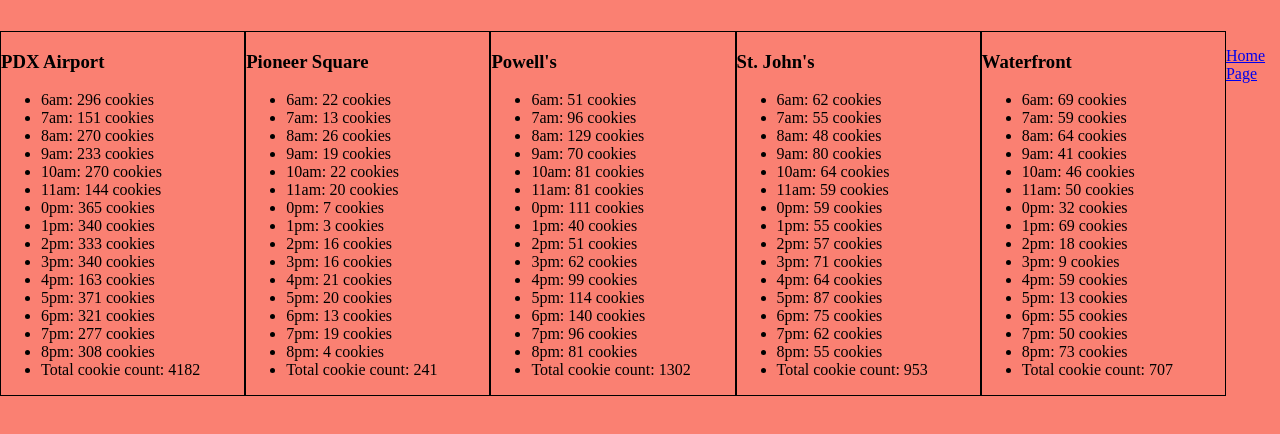
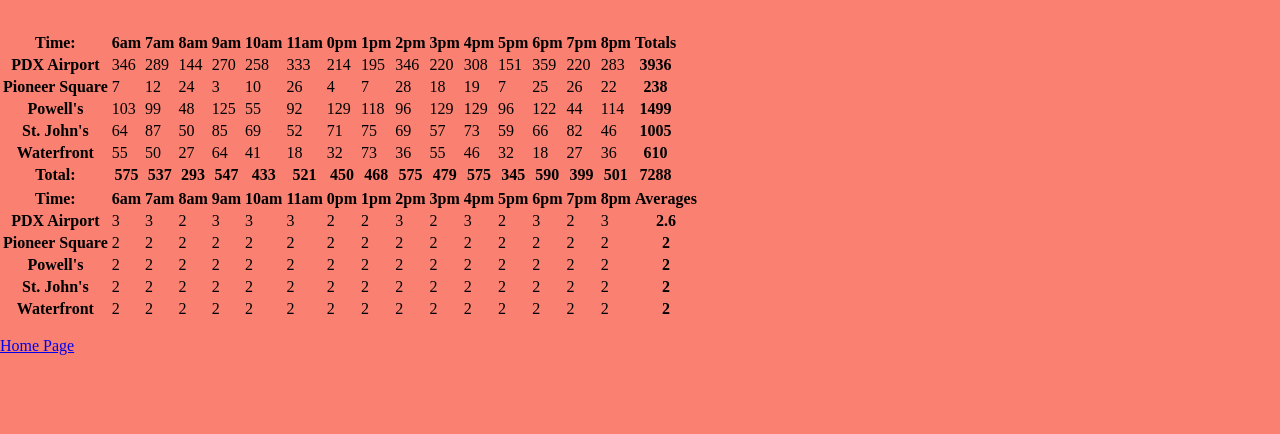
Before and after one commit to DaNish808/cookies, a plain HTML site: page sales.html in a window 1280 px wide. Shown: the part 70-504 px from the top of the page. Drawn offline with Linux system fonts and the light colour scheme.

Commit message:
utilized constructor notation for the shops; calculated cookie tossers needed per hour; added data to tables

```diff
--- a/app.js
+++ b/app.js
@@ -1,4 +1,6 @@
 
+// old code using literal object notation
+(function() {
     var shop1 = {
         location: 'PDX Airport',
         minCustomers: 23,
@@ -20,7 +22,7 @@ var shop1 = {
             return customers;
         },
 
-    calcHourlyCookieLog: function() {
+        calcLogs: function() {
             for(var i = 6; i <= 20; i++){
                 if(Math.floor(i / 12) === 0) {
                     this.dailyCookiesPerHourLog[0].push( (i) + 'am: ' );
@@ -46,7 +48,7 @@ var shop1 = {
             return this.totalCookies;
         },
 
-    toDOM: function() {
+        cookiesToDOM: function() {
             var mainVar = document.getElementById('main');
             var articleVar = document.createElement('article');
 
@@ -73,24 +75,41 @@ var shop1 = {
             mainVar.appendChild(articleVar);
         },
 
-    publish: function() {
-        this.calcHourlyCookieLog();
-        this.toDOM();
-    }
+        //render();
     }
 
-var shop2 = {
-    location: 'Pioneer Square',
-    minCustomers: 3,
-    maxCustomers: 24,
-    avgCookiesPerCustomer: 1.2,
+})();
 
-    dailyCookiesPerHourLog: [ [],     // first array element: hour (string)
-                              [] ],   // second array element: number of cookies (integer)
 
-    totalCookies: 0,
 
-    checkCustomersThisHour: function() {
+
+
+var shopProps = {
+    location:
+        ['PDX Airport', 'Pioneer Square', 'Powell\'s', 'St. John\'s', 'Waterfront'],
+    minCustomers:
+        [           23,                3,          11,            20,            2],
+    maxCustomers:
+        [           65,               24,          38,            38,           16],
+    avgCookiesPerCustomer:
+        [          6.3,              1.2,         3.7,           2.3,          4.6],
+}
+
+
+function Shop(shopProps, shopIndex) {
+    this.location = shopProps.location[shopIndex];
+    this.minCustomers = shopProps.minCustomers[shopIndex];
+    this.maxCustomers = shopProps.maxCustomers[shopIndex];
+    this.avgCookiesPerCustomer = shopProps.avgCookiesPerCustomer[shopIndex];
+
+    this.dailyCookiesPerHourLog = [ [],     // first array element: hour (string)
+                                    [] ];   // second array element: number of cookies (integer)
+    this.tossersNeededLog = [];
+}
+
+Shop.prototype.totalCookies = 0;
+
+Shop.prototype.checkCustomersThisHour = function() {
     var customers = Math.floor(
         Math.random()
         * (this.maxCustomers - this.minCustomers + 1)
@@ -98,316 +117,195 @@ var shop2 = {
     );
     console.log('customers: ' + customers);
     return customers;
-    },
+};
 
-    calcHourlyCookieLog: function() {
+Shop.prototype.calcLogs = function() {
     for(var i = 6; i <= 20; i++){
+
         if(Math.floor(i / 12) === 0) {
             this.dailyCookiesPerHourLog[0].push( (i) + 'am: ' );
         }
         else {
             this.dailyCookiesPerHourLog[0].push( (i % 12) + 'pm: ');
         }
+
+
+        customersThisHour = this.checkCustomersThisHour();
+
         this.dailyCookiesPerHourLog[1].push(
             Math.floor(
-                  this.checkCustomersThisHour() * this.avgCookiesPerCustomer
+                customersThisHour * this.avgCookiesPerCustomer
             )
         );
+
+        tossersNeeded = Math.ceil(customersThisHour / 20);
+        if(tossersNeeded <= 2) {
+            this.tossersNeededLog.push(2);
+        }
+        else {
+            this.tossersNeededLog.push(tossersNeeded);
+        }
+
     }
     console.log(this.dailyCookiesPerHourLog);
     return this.dailyCookiesPerHourLog;
-    },
+};
 
-    calcTotalCookies: function() {
+Shop.prototype.calcTotalCookies = function() {
     this.totalCookies = 0;
     for(var i = 0; i < this.dailyCookiesPerHourLog[1].length; i++) {
         this.totalCookies += this.dailyCookiesPerHourLog[1][i];
     }
     return this.totalCookies;
-    },
+};
 
-    toDOM: function() {
-        var mainVar = document.getElementById('main');
-        var articleVar = document.createElement('article');
+Shop.prototype.calcAvgTossers = function() {
+    var avgTossers = 0;
+    var totalTossers = 0;
+    for(var i = 0; i < this.tossersNeededLog.length; i++) {
+        totalTossers += this.tossersNeededLog[i];
+    }
+        avgTossers = totalTossers / this.tossersNeededLog.length;
+    return avgTossers;
 
-        var h3Var = document.createElement('h3');
-        h3Var.innerText = this.location;
+};
 
-        var ulVar = document.createElement('ul');
-        for(var i = 0; i <= this.dailyCookiesPerHourLog[0].length; i++) {
-            if(i !== this.dailyCookiesPerHourLog[0].length) {
-                var liVar = document.createElement('li');
-                liVar.innerText = this.dailyCookiesPerHourLog[0][i]      // time string (eg '6am: ')
-                                + this.dailyCookiesPerHourLog[1][i]    // number of cookies
-                                + " cookies";
-                ulVar.appendChild(liVar);
+Shop.prototype.cookiesToDOM = function() {
+    var elTBody = document.getElementsByTagName('tbody')[0];
+    var elTr = document.createElement('tr');
+
+    var elTh = document.createElement('th');        // add shop name to first column
+    elTh.innerText = this.location;
+    elTr.appendChild(elTh);
+
+    for(var i = 0; i < this.dailyCookiesPerHourLog[0].length; i++) {   // add data
+        var elTd = document.createElement('td');
+        elTd.innerText = this.dailyCookiesPerHourLog[1][i];
+        elTr.appendChild(elTd);
+    }
+
+    var elShopTotal = document.createElement('th');
+    elShopTotal.innerText = this.calcTotalCookies();
+    elTr.appendChild(elShopTotal);
+
+    elTBody.appendChild(elTr);
+
+};
+
+Shop.prototype.tossersToDOM = function() {
+    var elTBody = document.getElementsByTagName('tbody')[1];
+    var elTr = document.createElement('tr');
+
+    var elTh = document.createElement('th');        // add shop name to first column
+    elTh.innerText = this.location;
+    elTr.appendChild(elTh);
+
+    for(var i = 0; i < this.tossersNeededLog.length; i++) {   // add data
+        var elTd = document.createElement('td');
+        elTd.innerText = this.tossersNeededLog[i];
+        elTr.appendChild(elTd);
+    }
+
+    var elShopTotal = document.createElement('th');
+    elShopTotal.innerText = this.calcAvgTossers();
+    elTr.appendChild(elShopTotal);
+
+    elTBody.appendChild(elTr);
+
+};
+
+Shop.prototype.render = function() {
+    this.calcLogs();
+    this.cookiesToDOM();
+}
+
+function renderTime(tableNum) {
+    var elTHead = document.getElementsByTagName('thead')[tableNum];
+    var elTr = document.createElement('tr');
+
+    var elTh = document.createElement('th');
+    elTh.innerText = 'Time:';
+    elTr.appendChild(elTh);
+
+    for(var i = 6; i <= 20; i++){
+        var elTh = document.createElement('th');
+        if(Math.floor(i / 12) === 0) {
+            elTh.innerText = ( (i) + 'am' );
         }
         else {
-                var totalLiVar = document.createElement('li');
-                totalLiVar.innerText = 'Total cookie count: ' + this.calcTotalCookies();
-                ulVar.appendChild(totalLiVar);
+            elTh.innerText = ( (i % 12) + 'pm');
         }
-        }
-        articleVar.appendChild(h3Var);
-        articleVar.appendChild(ulVar);
-        mainVar.appendChild(articleVar);
-    },
-
-    publish: function() {
-        this.calcHourlyCookieLog();
-        this.toDOM();
-    }
+        elTr.appendChild(elTh);
     }
 
-var shop3 = {
-    location: 'Powell\'s',
-    minCustomers: 11,
-    maxCustomers: 38,
-    avgCookiesPerCustomer: 3.7,
-
-    dailyCookiesPerHourLog: [ [],     // first array element: hour (string)
-                              [] ],   // second array element: number of cookies (integer)
-
-    totalCookies: 0,
-
-    checkCustomersThisHour: function() {
-        var customers = Math.floor(
-            Math.random()
-            * (this.maxCustomers - this.minCustomers + 1)
-            + this.minCustomers
-        );
-        console.log('customers: ' + customers);
-        return customers;
-    },
-
-    calcHourlyCookieLog: function() {
-        for(var i = 6; i <= 20; i++){
-            if(Math.floor(i / 12) === 0) {
-                this.dailyCookiesPerHourLog[0].push( (i) + 'am: ' );
+    var elTh = document.createElement('th');
+    if(tableNum === 0) {
+        elTh.innerText = 'Totals';
     }
     else {
-                this.dailyCookiesPerHourLog[0].push( (i % 12) + 'pm: ');
+        elTh.innerText = 'Averages';
     }
-            this.dailyCookiesPerHourLog[1].push(
-              Math.floor(
-                  this.checkCustomersThisHour() * this.avgCookiesPerCustomer
-              )
-            );
-        }
-        console.log(this.dailyCookiesPerHourLog);
-        return this.dailyCookiesPerHourLog;
-    },
+    elTr.appendChild(elTh);
 
-    calcTotalCookies: function() {
-        this.totalCookies = 0;
-        for(var i = 0; i < this.dailyCookiesPerHourLog[1].length; i++) {
-            this.totalCookies += this.dailyCookiesPerHourLog[1][i];
-        }
-        return this.totalCookies;
-    },
-
-    toDOM: function() {
-        var mainVar = document.getElementById('main');
-        var articleVar = document.createElement('article');
-
-        var h3Var = document.createElement('h3');
-        h3Var.innerText = this.location;
-
-        var ulVar = document.createElement('ul');
-        for(var i = 0; i <= this.dailyCookiesPerHourLog[0].length; i++) {
-            if(i !== this.dailyCookiesPerHourLog[0].length) {
-                var liVar = document.createElement('li');
-                liVar.innerText = this.dailyCookiesPerHourLog[0][i]      // time string (eg '6am: ')
-                                + this.dailyCookiesPerHourLog[1][i]    // number of cookies
-                                + " cookies";
-                ulVar.appendChild(liVar);
-            }
-            else {
-                var totalLiVar = document.createElement('li');
-                totalLiVar.innerText = 'Total cookie count: ' + this.calcTotalCookies();
-                ulVar.appendChild(totalLiVar);
-            }
-        }
-        articleVar.appendChild(h3Var);
-        articleVar.appendChild(ulVar);
-        mainVar.appendChild(articleVar);
-    },
-
-    publish: function() {
-        this.calcHourlyCookieLog();
-        this.toDOM();
-    }
+    elTHead.appendChild(elTr);
 }
 
-var shop4 = {
-    location: 'St. John\'s',
-    minCustomers: 20,
-    maxCustomers: 38,
-    avgCookiesPerCustomer: 2.3,
-
-    dailyCookiesPerHourLog: [ [],     // first array element: hour (string)
-                              [] ],   // second array element: number of cookies (integer)
-
-    totalCookies: 0,
-
-    checkCustomersThisHour: function() {
-        var customers = Math.floor(
-            Math.random()
-            * (this.maxCustomers - this.minCustomers + 1)
-            + this.minCustomers
-        );
-        console.log('customers: ' + customers);
-        return customers;
-    },
-
-    calcHourlyCookieLog: function() {
-        for(var i = 6; i <= 20; i++){
-            if(Math.floor(i / 12) === 0) {
-                this.dailyCookiesPerHourLog[0].push( (i) + 'am: ' );
+function calcTotalAtHour(shops, time) {
+    var total = 0;
+    for(var i = 0; i < shopProps.location.length; i++) {
+        total += shops[i].dailyCookiesPerHourLog[1][time];
     }
-            else {
-                this.dailyCookiesPerHourLog[0].push( (i % 12) + 'pm: ');
-            }
-            this.dailyCookiesPerHourLog[1].push(
-              Math.floor(
-                  this.checkCustomersThisHour() * this.avgCookiesPerCustomer
-              )
-            );
-        }
-        console.log(this.dailyCookiesPerHourLog);
-        return this.dailyCookiesPerHourLog;
-    },
-
-    calcTotalCookies: function() {
-        this.totalCookies = 0;
-        for(var i = 0; i < this.dailyCookiesPerHourLog[1].length; i++) {
-            this.totalCookies += this.dailyCookiesPerHourLog[1][i];
-        }
-        return this.totalCookies;
-    },
-
-    toDOM: function() {
-        var mainVar = document.getElementById('main');
-        var articleVar = document.createElement('article');
-
-        var h3Var = document.createElement('h3');
-        h3Var.innerText = this.location;
-
-        var ulVar = document.createElement('ul');
-        for(var i = 0; i <= this.dailyCookiesPerHourLog[0].length; i++) {
-            if(i !== this.dailyCookiesPerHourLog[0].length) {
-                var liVar = document.createElement('li');
-                liVar.innerText = this.dailyCookiesPerHourLog[0][i]      // time string (eg '6am: ')
-                                + this.dailyCookiesPerHourLog[1][i]    // number of cookies
-                                + " cookies";
-                ulVar.appendChild(liVar);
-            }
-            else {
-                var totalLiVar = document.createElement('li');
-                totalLiVar.innerText = 'Total cookie count: ' + this.calcTotalCookies();
-                ulVar.appendChild(totalLiVar);
-            }
-        }
-        articleVar.appendChild(h3Var);
-        articleVar.appendChild(ulVar);
-        mainVar.appendChild(articleVar);
-    },
-
-    publish: function() {
-        this.calcHourlyCookieLog();
-        this.toDOM();
-    }
+    return total;
 }
 
-var shop5 = {
-    location: 'Waterfront',
-    minCustomers: 2,
-    maxCustomers: 16,
-    avgCookiesPerCustomer: 4.6,
+function calcGrandTotal(shops) {
+    var grandTotal = 0;
+    for(var i = 0; i < shopProps.location.length; i++) {
+        grandTotal += shops[i].calcTotalCookies();
+    }
+    return grandTotal;
+}
 
-    dailyCookiesPerHourLog: [ [],     // first array element: hour (string)
-                              [] ],   // second array element: number of cookies (integer)
+function renderTotals(shops) {
+    var elTFoot = document.getElementsByTagName('tfoot')[0];
+    var elTr = document.createElement('tr');
 
-    totalCookies: 0,
+    var elTh = document.createElement('th');
+    elTh.innerText = 'Total:';
+    elTr.appendChild(elTh);
 
-    checkCustomersThisHour: function() {
-        var customers = Math.floor(
-            Math.random()
-            * (this.maxCustomers - this.minCustomers + 1)
-            + this.minCustomers
-        );
-        console.log('customers: ' + customers);
-        return customers;
-    },
+    for(var i = 0; i < shops[0].dailyCookiesPerHourLog[0].length; i++){
+        var elTh = document.createElement('th');
+        elTh.innerText = calcTotalAtHour(shops, i);
+        elTr.appendChild(elTh);
+    }
 
-    calcHourlyCookieLog: function() {
-        for(var i = 6; i <= 20; i++){
-            if(Math.floor(i / 12) === 0) {
-                this.dailyCookiesPerHourLog[0].push( (i) + 'am: ' );
+    var elTh = document.createElement('th');
+    elTh.innerText = calcGrandTotal(shops);
+    elTr.appendChild(elTh);
+
+    elTFoot.appendChild(elTr);
 }
-            else {
-                this.dailyCookiesPerHourLog[0].push( (i % 12) + 'pm: ');
+
+
+function renderAll() {
+    var shops = [];
+
+    renderTime(0);
+
+    for(var i = 0; i < shopProps.location.length; i++) {
+        shops[i] = new Shop(shopProps, i);
+        shops[i].render();
     }
-            this.dailyCookiesPerHourLog[1].push(
-              Math.floor(
-                  this.checkCustomersThisHour() * this.avgCookiesPerCustomer
-              )
-            );
-        }
-        console.log(this.dailyCookiesPerHourLog);
-        return this.dailyCookiesPerHourLog;
-    },
 
-    calcTotalCookies: function() {
-        this.totalCookies = 0;
-        for(var i = 0; i < this.dailyCookiesPerHourLog[1].length; i++) {
-            this.totalCookies += this.dailyCookiesPerHourLog[1][i];
-        }
-        return this.totalCookies;
-    },
+    renderTotals(shops);
 
-    toDOM: function() {
-        var mainVar = document.getElementById('main');
-        var articleVar = document.createElement('article');
+    renderTime(1);
 
-        var h3Var = document.createElement('h3');
-        h3Var.innerText = this.location;
-
-        var ulVar = document.createElement('ul');
-        for(var i = 0; i <= this.dailyCookiesPerHourLog[0].length; i++) {
-            if(i !== this.dailyCookiesPerHourLog[0].length) {
-                var liVar = document.createElement('li');
-                liVar.innerText = this.dailyCookiesPerHourLog[0][i]      // time string (eg '6am: ')
-                                + this.dailyCookiesPerHourLog[1][i]    // number of cookies
-                                + " cookies";
-                liVar.setAttribute("font-style", 'bold')
-                ulVar.appendChild(liVar);
-            }
-            else {
-                var totalLiVar = document.createElement('li');
-                totalLiVar.innerText = 'Total cookie count: ' + this.calcTotalCookies();
-                ulVar.appendChild(totalLiVar);
-            }
-        }
-        articleVar.appendChild(h3Var);
-        articleVar.appendChild(ulVar);
-        mainVar.appendChild(articleVar);
-    },
-
-    publish: function() {
-        this.calcHourlyCookieLog();
-        this.toDOM();
+    for(var i = 0; i < shopProps.location.length; i++) {
+        shops[i].tossersToDOM();
     }
 }
 
 
-
-publishAll();
-
-function publishAll() {
-    shop1.publish();
-    shop2.publish();
-    shop3.publish();
-    shop4.publish();
-    shop5.publish();
-}
+renderAll();
--- a/sales.html
+++ b/sales.html
@@ -11,6 +11,26 @@
                 <h1>Salmon Cookies</h1>
             </header>
             <div id='main'>
+                <table id = 'cookie_table'>
+                    <thead>
+                    </thead>
+                    <tbody>
+
+                    </tbody>
+                    <tfoot>
+
+                    </tfoot>
+                </table>
+                <table id = 'tossers_table'>
+                    <thead>
+                    </thead>
+                    <tbody>
+
+                    </tbody>
+                    <tfoot>
+
+                    </tfoot>
+                </table>
             </div>
             <a href='./index.html'>
                 <p>Home Page</p>
```
Lines whose indentation alone changed are shown as unchanged.
